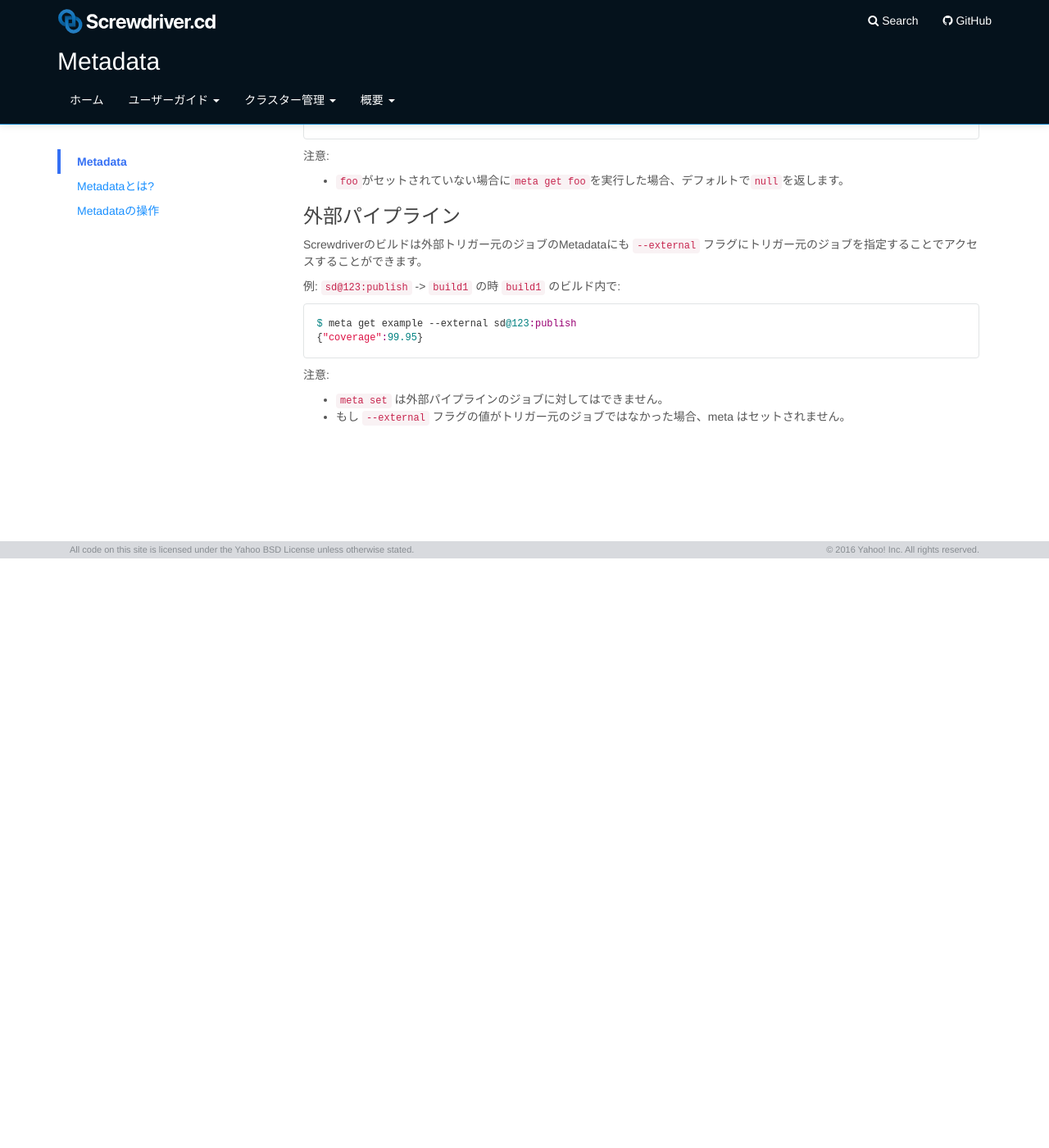
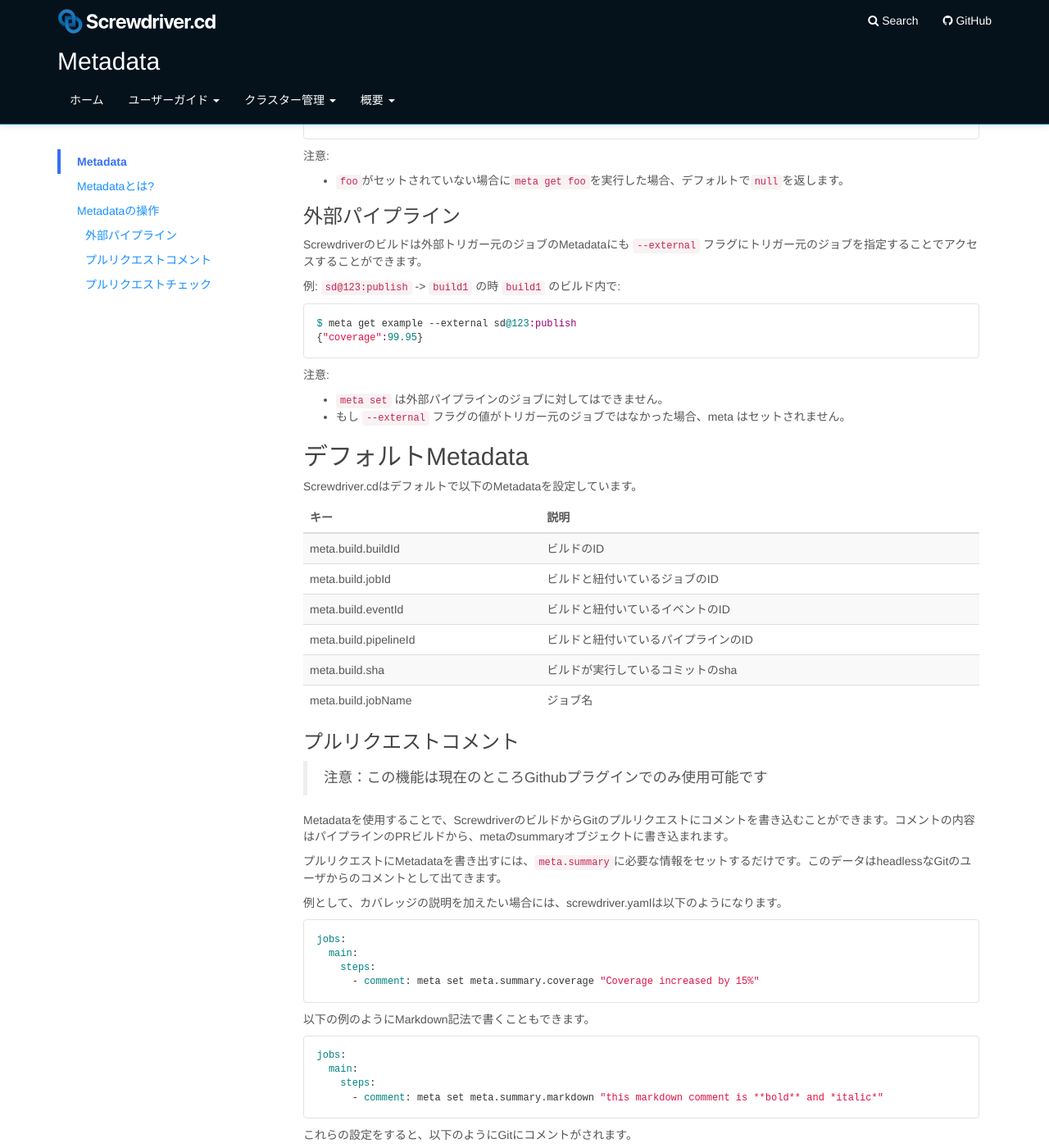
Before and after one commit to screwdriver-cd/guide, a Jekyll site: the page built from docs/ja/user-guide/metadata.md, in a window 1280 px wide and 1400 px high, scrolled down 719 px. Shown: the whole window at 82% size. Built offline with Jekyll 4.4.1, drawn with Linux system fonts in a browser that asks for light colours; some of the changed text lies outside the part shown.

Commit message:
docs: Update metadata translation (#279)

````diff
--- a/docs/ja/user-guide/metadata.md
+++ b/docs/ja/user-guide/metadata.md
@@ -10,6 +10,12 @@ toc:
   url: "#Metadataとは"
 - title: Metadataの操作
   url: "#Metadataの操作"
+- title: <span class="menu-indent">外部パイプライン</span>
+  url: "#外部パイプライン"
+- title: <span class="menu-indent">プルリクエストコメント</span>
+  url: "#プルリクエストコメント"
+- title: <span class="menu-indent">プルリクエストチェック</span>
+  url: "#追加のプルリクエストチェック"
 ---
 
 # Metadata
@@ -67,3 +73,76 @@ $ meta get example --external sd@123:publish
 
 - `meta set` は外部パイプラインのジョブに対してはできません。
 - もし `--external` フラグの値がトリガー元のジョブではなかった場合、meta はセットされません。
+
+## デフォルトMetadata
+
+Screwdriver.cdはデフォルトで以下のMetadataを設定しています。
+
+| キー | 説明 |
+| --- | ----------- |
+| meta.build.buildId | ビルドのID |
+| meta.build.jobId | ビルドと紐付いているジョブのID |
+| meta.build.eventId | ビルドと紐付いているイベントのID |
+| meta.build.pipelineId | ビルドと紐付いているパイプラインのID |
+| meta.build.sha | ビルドが実行しているコミットのsha |
+| meta.build.jobName | ジョブ名 |
+
+### プルリクエストコメント
+
+> 注意：この機能は現在のところGithubプラグインでのみ使用可能です
+
+Metadataを使用することで、ScrewdriverのビルドからGitのプルリクエストにコメントを書き込むことができます。コメントの内容はパイプラインのPRビルドから、metaのsummaryオブジェクトに書き込まれます。
+
+プルリクエストにMetadataを書き出すには、`meta.summary`に必要な情報をセットするだけです。このデータはheadlessなGitのユーザからのコメントとして出てきます。
+
+例として、カバレッジの説明を加えたい場合には、screwdriver.yamlは以下のようになります。
+
+```
+jobs:
+  main:
+    steps:
+      - comment: meta set meta.summary.coverage "Coverage increased by 15%"
+```
+
+以下の例のようにMarkdown記法で書くこともできます。
+
+```
+jobs:
+  main:
+    steps:
+      - comment: meta set meta.summary.markdown "this markdown comment is **bold** and *italic*"
+```
+これらの設定をすると、以下のようにGitにコメントがされます。
+
+![PR comment](./../../user-guide/assets/pr-comment.png)
+
+### 追加のプルリクエストチェック
+
+> 注意：この機能は現在のところGithubプラグインでのみ使用可能です
+
+プルリクエストビルドのより詳細な状態を知るために追加のステータスチェックをプルリクエストに加えることができます。
+
+プルリクエストに追加のチェックをするには、`meta.status.<check>`にJSON形式で必要な情報を設定するだけでできます。このデータはGitのプルリクエストのチェックとして出てきます。
+
+設定できるフィールドは以下の通りです。
+
+| Key | Description |
+| --- | ----------- |
+| status (String) | チェックのステータス。次から一つ選びます (`SUCCESS`, `FAILURE`) |
+| message (String) | チェックの説明 |
+| url (String) | チェックのリンクのURL（デフォルトはビルドのリンク） |
+
+例として、`findbugs`と`coverage`の2つの追加のチェックを加える場合、screwdriver.yamlは次のようになります。
+
+```
+jobs:
+  main:
+    steps:
+      - status: |
+          meta set meta.status.findbugs '{"status":"FAILURE","message":"923 issues found. Previous count: 914 issues.","url":"http://findbugs.com"}'
+          meta set meta.status.coverage '{"status":"SUCCESS","message":"Coverage is above 80%."}'
+```
+
+これらの設定は以下のようにGitのチェックになります。
+
+![PR checks](./../../user-guide/assets/pr-checks.png)
````
